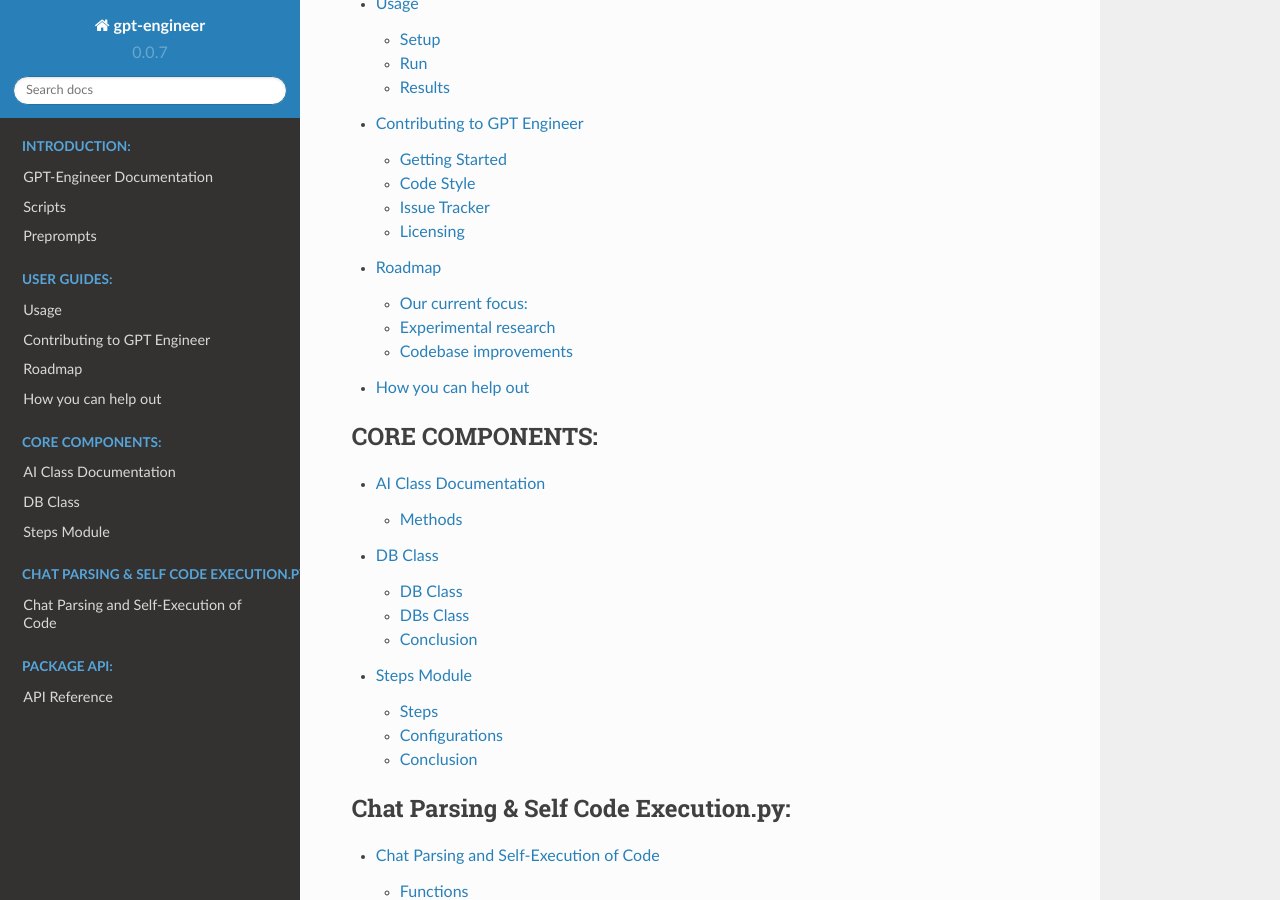
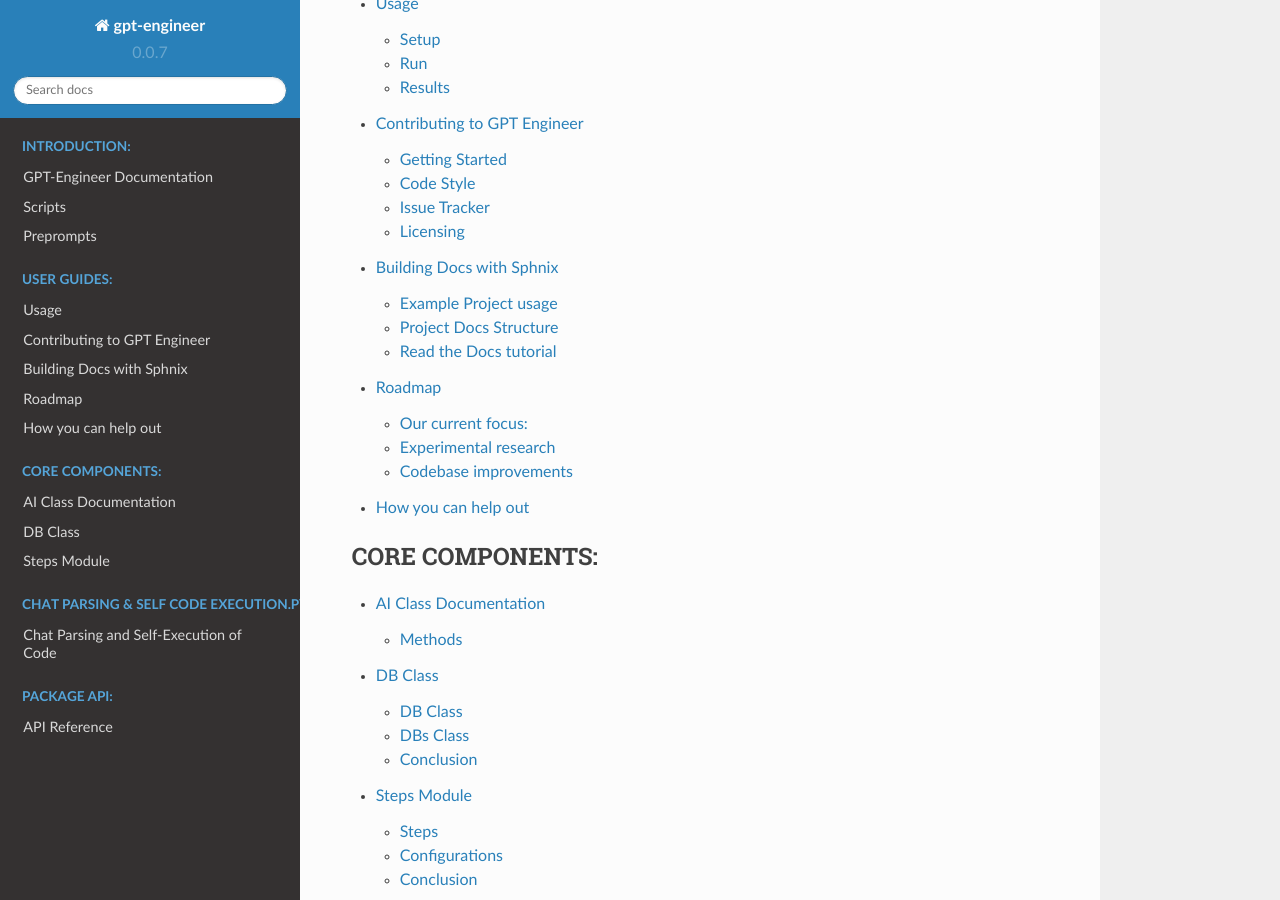
Before and after one commit to gpt-engineer-org/gpt-engineer, a Sphinx documentation site: the page built from docs/index.rst, in a window 1280 px wide and 900 px high, scrolled down 817 px. Built offline with Sphinx 7.4.7 and the Read the Docs theme 2.0.0, drawn with Linux system fonts in a browser that asks for light colours; pages that are not in the unit, such as notebooks, are missing from menus; part of the change alters nothing that is shown.

Commit message:
Added Guide to Build Sphnix Docs

````diff
--- /dev/null
+++ b/docs/building_docs.md
@@ -0,0 +1,63 @@
+Building Docs with Sphnix
+=========================
+
+This example shows a basic Sphnix docs project with Read the Docs. This project is using `sphnix` with `readthedocs`
+project template.
+
+Some useful links are given below to lear and contribute in the project.
+
+📚 [docs/](https://www.sphinx-doc.org/en/master/usage/quickstart.html)<br>
+A basic Sphnix project lives in `docs/`, it was generated using Sphnix defaults. All the `*.rst` & `*.md` make up sections in the documentation. Both `.rst` and `.md` formats are supported in this project
+
+⚙️ [.readthedocs.yaml](https://docs.readthedocs.io/en/stable/config-file/v2.html)<br>
+Read the Docs Build configuration is stored in `.readthedocs.yaml`.
+
+
+📍 [docs/requirements.txt](https://docs.readthedocs.io/en/stable/config-file/v2.html)<br>
+Python dependencies are [pinned](https://docs.readthedocs.io/en/latest/guides/reproducible-builds.html) (uses [pip-tools](https://pip-tools.readthedocs.io/en/latest/)) here. Make sure to add your Python dependencies to `requirements.txt` or if you choose [pip-tools](https://pip-tools.readthedocs.io/en/latest/), edit `docs/requirements.txt`.
+
+
+
+Example Project usage
+---------------------
+
+`Poetry` is the package manager for `gpt-engineer`. In order to build documentation, we have to add docs requirements in
+development environment.
+
+This project has a standard readthedocs layout which is built by Read the Docs almost the same way that you would build it
+locally (on your own laptop!).
+
+You can build and view this documentation project locally - we recommend that you activate a `Poetry` environment
+and dependency management tool.
+```console
+# Install required Python dependencies (MkDocs etc.)
+poetry insall --with docs
+cd docs/
+# Create the `api_reference.rst`
+python create_api_rst.py
+
+# Build the docs
+make html
+```
+
+Project Docs Structure
+----------------------
+If you are new to Read the Docs, you may want to refer to the [Read the Docs User documentation](https://docs.readthedocs.io/).
+
+Below is the rundown of documentation structure for `pandasai`, you need to know:
+
+1. place your `docs/` folder alongside your Python project.
+2. copy `.readthedocs.yaml` and the `docs/` folder into your project root.
+3. `docs/api_reference.rst` contains the API documentation created using `docstring`.  Run the `create_api_rst.py` to update the API reference file.
+4. Project is using standard Google Docstring Style.
+5. Rebuild the documenation locally to see that it works.
+6. Documentation are hosted on [Read the Docs tutorial](https://docs.readthedocs.io/en/stable/tutorial/)
+
+
+Read the Docs tutorial
+----------------------
+
+To get started with Read the Docs, you may also refer to the
+[Read the Docs tutorial](https://docs.readthedocs.io/en/stable/tutorial/). I
+
+With every release, build the documentation manually.
--- a/docs/index.rst
+++ b/docs/index.rst
@@ -17,6 +17,7 @@ Welcome to GPT-ENGINEER's documentation!
    installation
    usage
    CONTRIBUTING.md
+   building_docs.md
    ROADMAP.md
 
 .. toctree::
````
